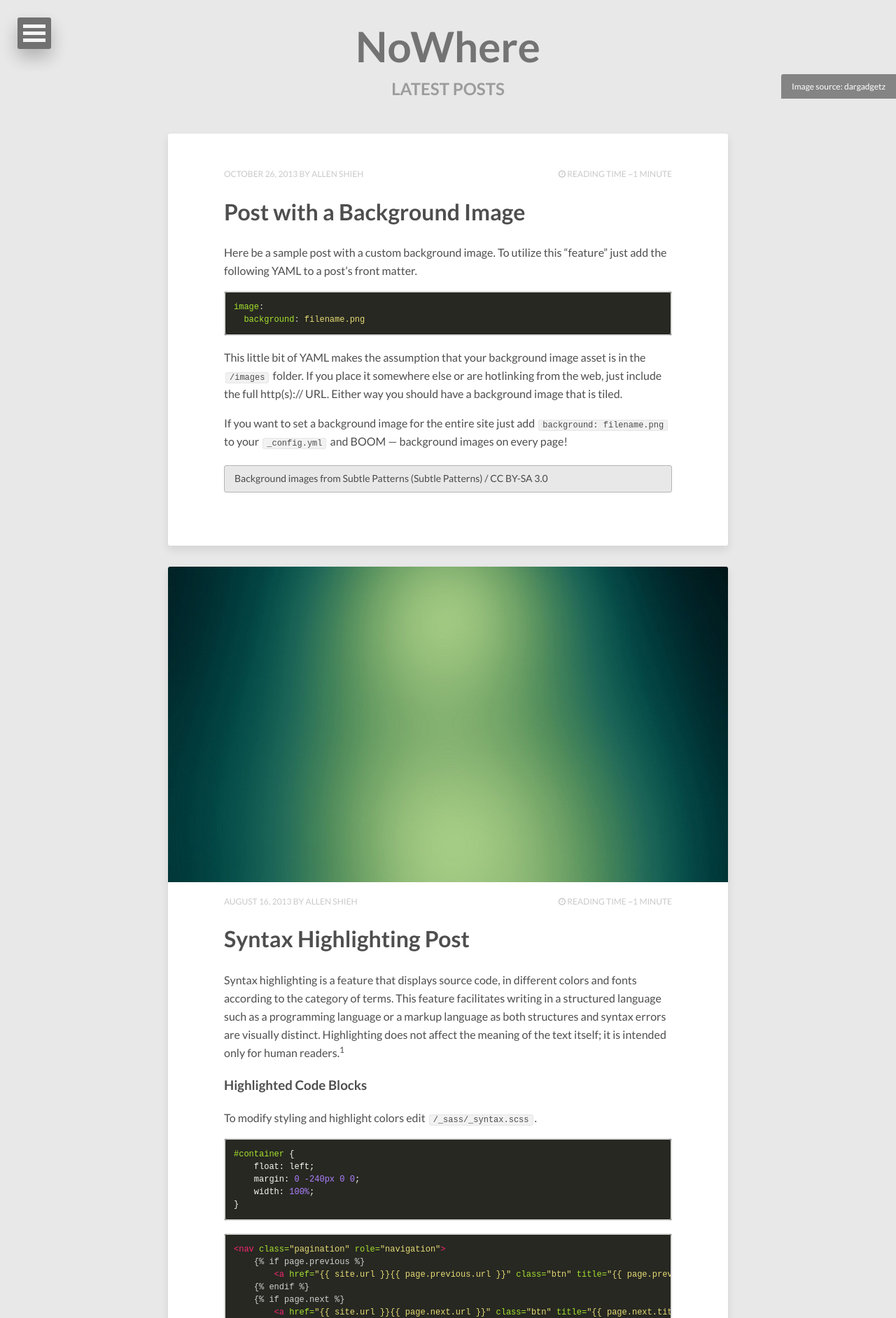
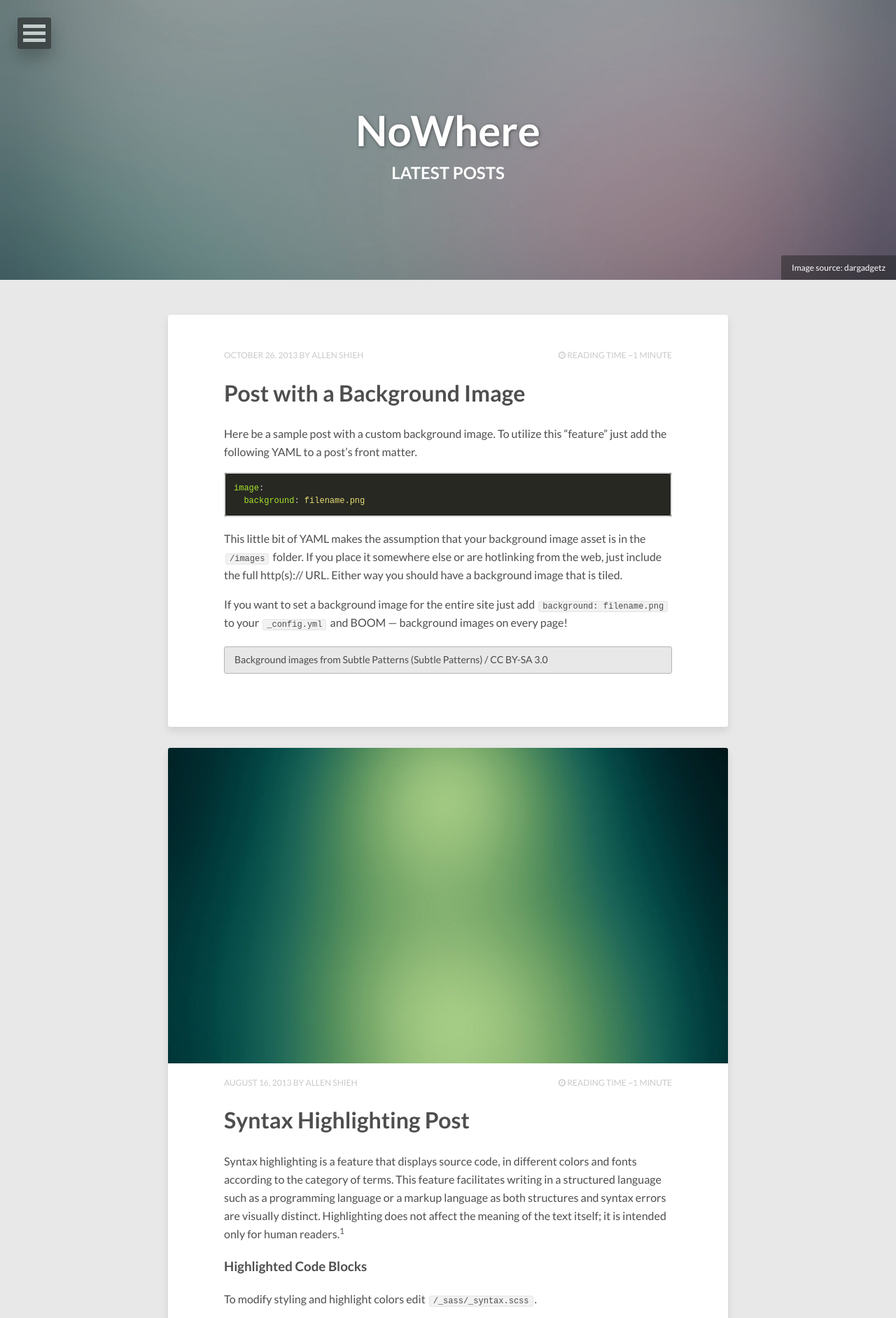
Before and after one commit to AllenShieh/AllenShieh.github.io, a Jekyll site: the page built from index.html, in a window 1280 px wide. Shown: the top 1884 px of the page at 70% size. Built offline with Jekyll 4.4.1, drawn with Linux system fonts in a browser that asks for light colours; nearby versions of some CDN libraries; the list of posts is cut into pages by our own code.

Commit message:
background

```diff
--- a/index.html
+++ b/index.html
@@ -5,7 +5,7 @@ description: "Describe this nonsense."
 tags: [Jekyll, theme, themes, responsive, blog, modern]
 comments: false
 image:
-  feature:
+  feature: abstract-1.jpg
   credit: dargadgetz
   creditlink: http://www.dargadgetz.com/ios-7-abstract-wallpaper-pack-for-iphone-5-and-ipod-touch-retina/
 ---
```
